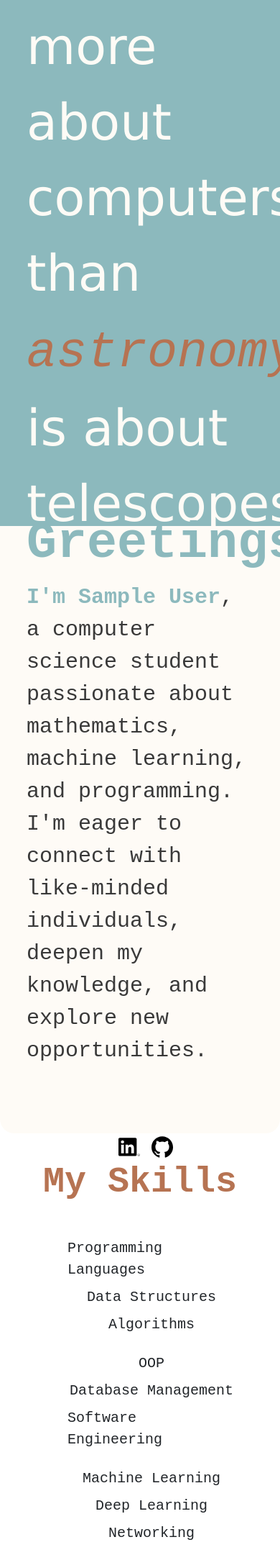
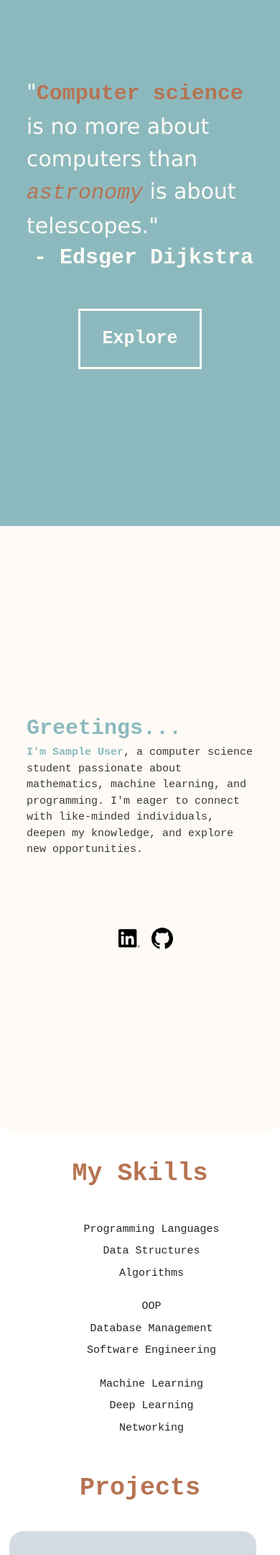
Before and after one commit to florin-romulescu/Portofolio, a Django app: page / in a window 390 px wide; the page is wider, and only the part inside the window is pictured. Shown: the part 113-2274 px from the top of that part at 72% size. Run offline with Django 5.2, Linux system fonts and the light colour scheme; tables that the repository leaves empty hold one stand-in row (values such as "Sample post"); grey boxes marked "Sample" are stand-in pictures.

Commit message:
Changes for smaller screens

```diff
--- a/web/models.py
+++ b/web/models.py
@@ -1,5 +1,4 @@
 from django.db import models
-from colorfield.fields import ColorField
 
 class Owner(models.Model):
     """
@@ -14,6 +13,9 @@
 
     def __str__(self) -> str:
         return self.first_name + " " + self.last_name
+
+    def nickname(self) -> str:
+        return self.first_name.split("-")[0] + self.last_name
 
 # Create your models here.
 class Project(models.Model):
@@ -35,7 +37,7 @@
     Represent a tag and its properties
     """
     name = models.CharField(max_length=31)
-    color = ColorField(default='#FFFFFF') # white
+    color = models.CharField(max_length=6) # white
     projects = models.ManyToManyField(Project, related_name="tags", null=True, blank=True)
 
     @property
--- a/web/static/web/style/style.css
+++ b/web/static/web/style/style.css
@@ -53,6 +53,10 @@
     font-size: 70px;
     color: #FEFBF6;
     font-family: 'Lucida Sans', 'Lucida Sans Regular', 'Lucida Grande', 'Lucida Sans Unicode', Geneva, Verdana, sans-serif;
+}
+
+p#description {
+    font-size: 30px;
 }
 
 .author {
@@ -153,3 +157,34 @@
     font-size: 16px;
     color: #333;
 }
+
+li {
+    font-size: 20px;
+}
+
+@media (max-width: 992px) {
+    .quote {
+        font-size: 50px;
+    }
+    p#description {
+        font-size: 20px;
+    }
+    .title {
+        font-size: 35px;
+    }
+    li {
+        font-size: 15px;
+    }
+}
+
+@media (max-width: 576px) {
+    .quote {
+        font-size: 30px;
+    }
+    p#description {
+        font-size: 15px;
+    }
+    .project-description {
+        font-size: 12px;
+    }
+}
--- a/web/templates/web/index.html
+++ b/web/templates/web/index.html
@@ -14,9 +14,6 @@
       </button>
       <div class="collapse navbar-collapse" id="navbarNav">
         <ul class="navbar-nav ms-auto">
-          <!-- <li class="nav-item">
-            <a class="nav-link" href="#">Home</a>
-          </li> -->
           <li class="nav-item">
             <a class="nav-link" href="#about">About</a>
           </li>
@@ -50,7 +47,7 @@
   <div class="herotitle container">
       <div class="quote container">
         <b style="color: #8CB9BD;">Greetings...</b><br>
-        <p style="font-size: 30px; color: #393939;"><b style="color: #8CB9BD;">I'm {{ owner.first_name }} {{owner.last_name}}</b>, a computer science student passionate about mathematics, machine learning, and programming.
+        <p id="description" style="color: #393939;"><b style="color: #8CB9BD;">I'm {{ owner.first_name }} {{owner.last_name}}</b>, a computer science student passionate about mathematics, machine learning, and programming.
         I'm eager to connect with like-minded individuals, deepen my knowledge, and explore new opportunities.</p>
       </div>
       <div class="list container">
@@ -68,21 +65,21 @@
     <div class="description container">
         <div class="container">
             <div class="row">
-              <div class="col-md-4">
+              <div class="col-lg-4">
                 <ul>
                   <li>Programming Languages</li>
                   <li>Data Structures</li>
                   <li>Algorithms</li>
                 </ul>
               </div>
-              <div class="col-md-4">
+              <div class="col-lg-4">
                 <ul>
                   <li>OOP</li>
                   <li>Database Management</li>
                   <li>Software Engineering</li>
                 </ul>
               </div>
-              <div class="col-md-4">
+              <div class="col-lg-4">
                 <ul>
                   <li>Machine Learning</li>
                   <li>Deep Learning</li>
--- a/web/views.py
+++ b/web/views.py
@@ -5,7 +5,7 @@
 class IndexPage:
     template_name="web/index.html"
     context = {
-        "title" : "Test title",
+        "title" : "Portofolio",
     }
 
     @staticmethod
```
